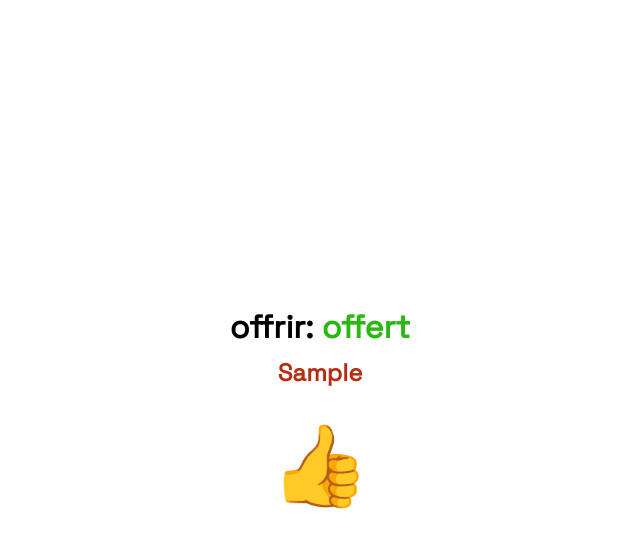
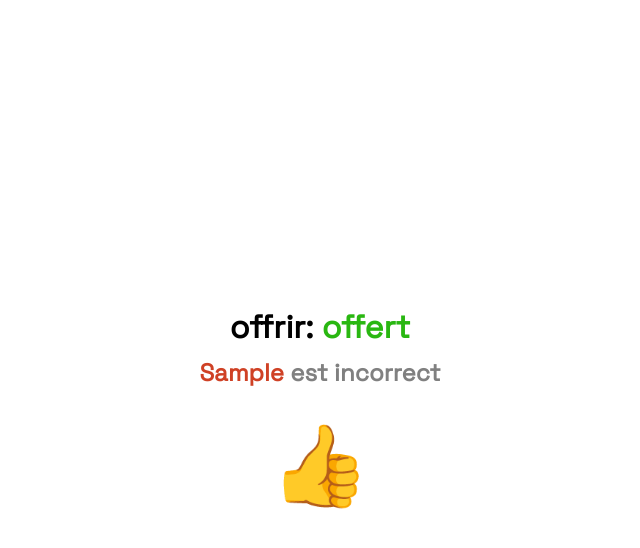
Before and after one commit to shahkashani/francais, a Next.js app: page /passe-compose in a window 1280 px wide. Both pictures are taken after typing "Sample" into the empty fields and a click on the button "Submit". Shown: the top 548 px of the page, without its empty margins (320-960 px from the left). Built offline with nearby package versions, Linux system fonts and the light colour scheme.

Commit message:
More styling

```diff
--- a/components/incorrect/index.tsx
+++ b/components/incorrect/index.tsx
@@ -17,7 +17,7 @@ export default function Incorrect({
         <span className={styles.correct}>{verb.passecompose}</span>
       </h1>
       <h2 className={styles.h2}>
-        <span className={styles.incorrect}>{answer}</span>
+        <span className={styles.incorrect}>{answer}</span> est incorrect
       </h2>
       <button
         className={styles.button}
--- a/components/incorrect/styles.module.scss
+++ b/components/incorrect/styles.module.scss
@@ -9,6 +9,7 @@
   align-items: center;
   justify-content: center;
   flex-direction: column;
+  text-align: center;
   padding: 100px;
 }
 
@@ -17,7 +18,7 @@
 }
 
 .incorrect {
-  color: #b72d11;
+  color: #cf4125;
 }
 
 .h1 {
@@ -26,6 +27,7 @@
 
 .h2 {
   margin-top: 0;
+  color: gray;
 }
 
 .button {
```
